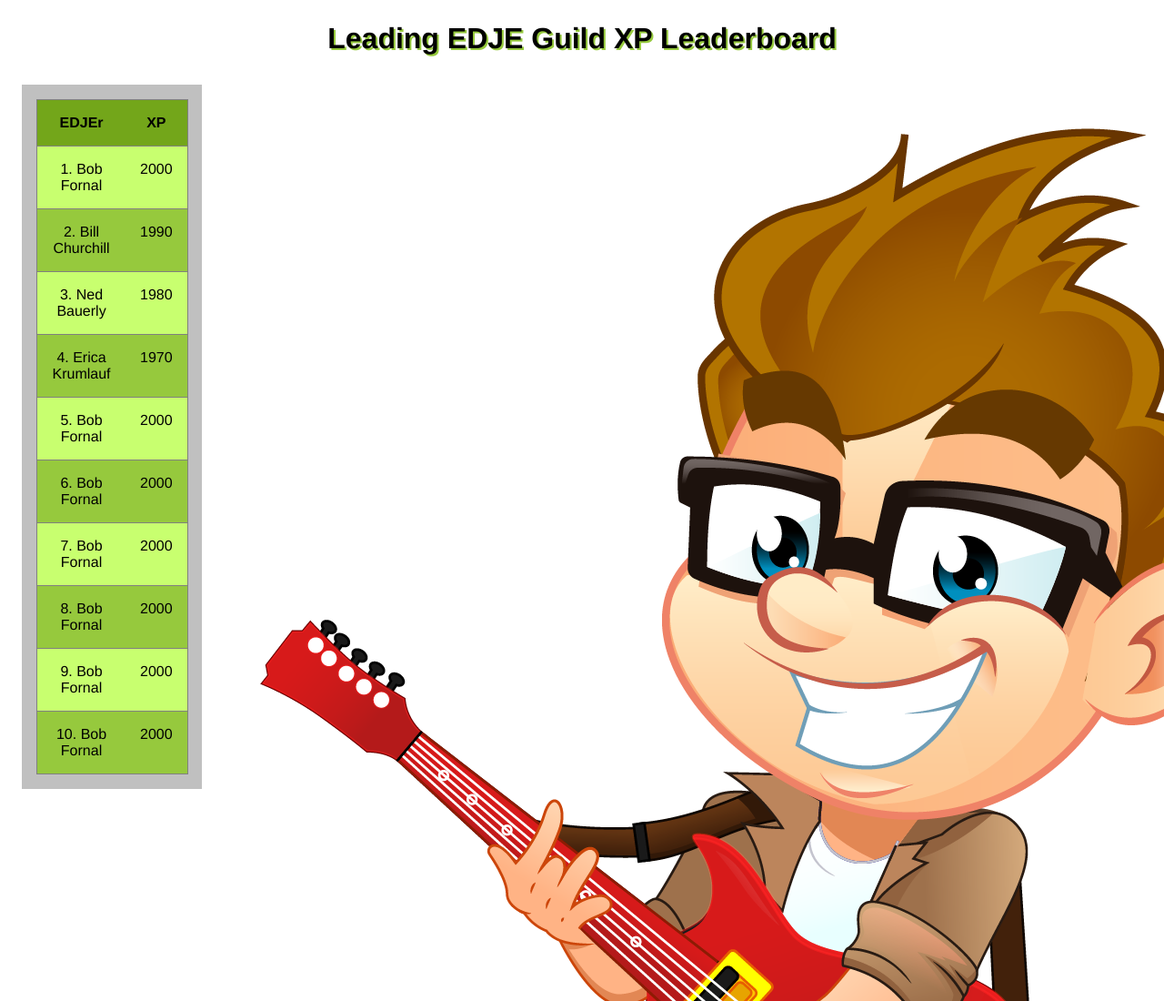
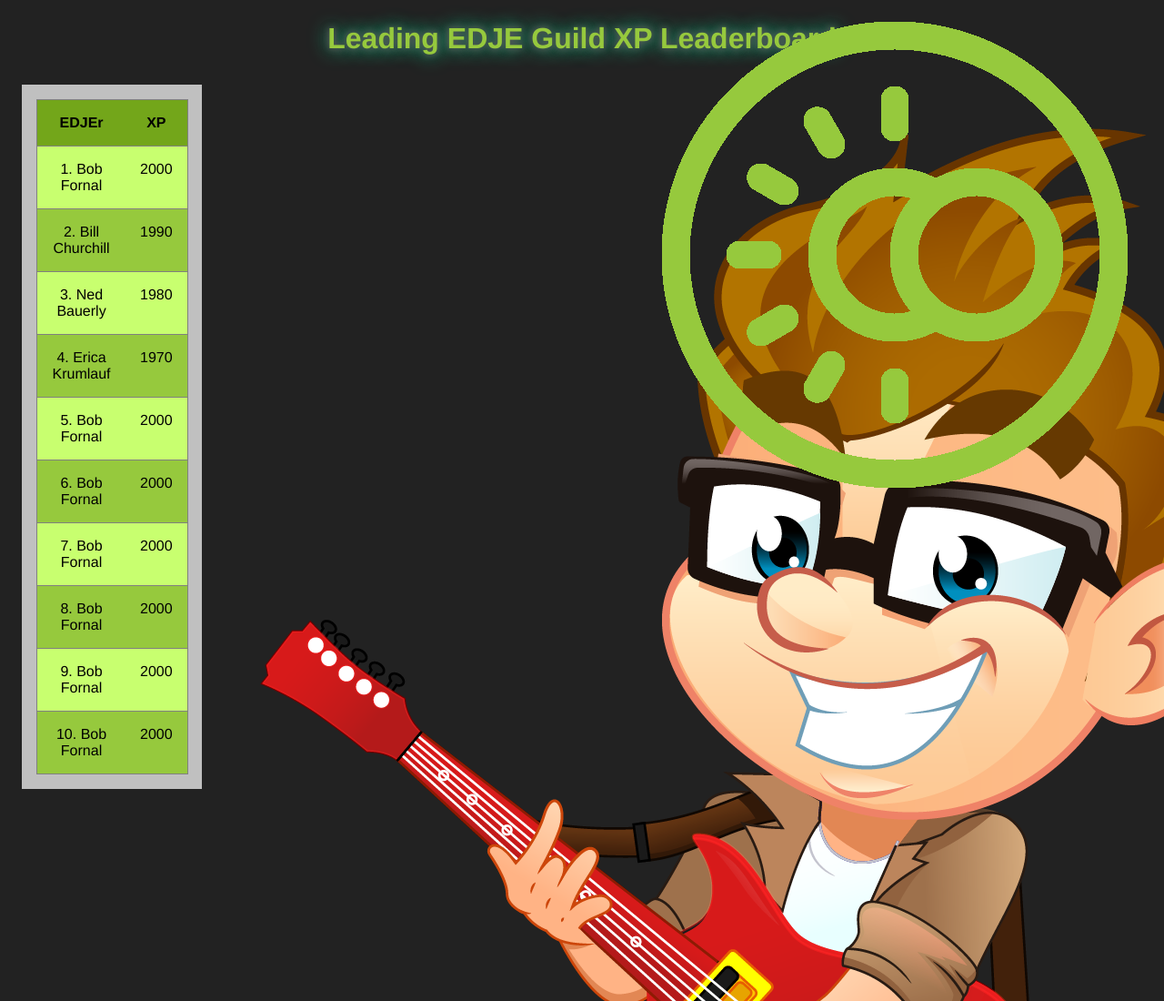
Before and after one commit to bob-fornal/edje-guild-scores, a website built with Parcel: page src/index.html in a window 1280 px wide. Shown: the top 1100 px of the page at 91% size. Built offline with nearby package versions, Linux system fonts and the light colour scheme.

Commit message:
Better Title and Dark Mode

```diff
--- a/src/index.html
+++ b/src/index.html
@@ -9,9 +9,13 @@
     <link rel="icon" type="image/png" sizes="32x32" href="../assets/images/favicon-32x32.png">
     <link rel="icon" type="image/png" sizes="16x16" href="../assets/images/favicon-16x16.png">
   </head>
-  <body>
+  <body class="body">
     <div class="title">
       Leading EDJE Guild XP Leaderboard
+
+      <span class="toggle-dark-mode">
+        <img src="../assets/images/dark-mode.png?width=32" />
+      </span>
     </div>
 
     <div class="content">
--- a/src/styles/guild.scss
+++ b/src/styles/guild.scss
@@ -3,6 +3,34 @@
   --edje-green: rgb(150, 201, 61);
   --edje-green-lighter: rgb(200, 255, 111);
   --edje-green-darker: rgb(115, 166, 26);
+
+
+}
+
+.body {
+
+  &.dark {
+    background-color: #222;
+
+    .title {
+      color: var(--edje-green);
+      text-shadow:
+      0 0 7px #555,
+      0 0 10px #555,
+      0 0 21px #0fa;
+    }
+  }
+  &:not(.dark) {
+    background-color: white;
+
+    .title {
+      color: var(--edje-green);
+      text-shadow:
+      0 0 7px #555,
+      0 0 10px #555,
+      0 0 21px #0fa;
+    }
+  }
 }
 
 .title {
@@ -10,8 +38,14 @@
   font-size: 4vh;
   font-weight: bold;
   padding: 2vh;
+  position: relative;
   text-align: center;
-  text-shadow: var(--edje-green) 2px 2px;
+
+  .toggle-dark-mode {
+    cursor: pointer;
+    position: absolute;
+    right: 1em;
+  }
 }
 
 .content {
@@ -26,6 +60,7 @@
   .left,
   .right {
     background-color: silver;
+    color: black;
     display: inline-block;
     flex-grow: 1;
     font-family: Helvetica, Arial, sans-serif;
--- a/src/ts/guild.ts
+++ b/src/ts/guild.ts
@@ -10,18 +10,30 @@ class Guild {
   leftElement: any = document.querySelector('#people .table-body');
   rightElement: any = document.querySelector('#guild .table-body');
 
+  toggle: any = document.querySelector('.toggle-dark-mode');
+  body: any = document.querySelector('.body');
+
   template: any;
   minutes: number;
 
-  constructor(minutes: number) {
+  constructor(minutes: number, dark: boolean = true) {
     this.minutes = minutes;
-    this.init();
+    this.init(dark);
   }
 
-  init = async (): Promise<void> => {
+  init = async (dark: boolean): Promise<void> => {
+    this.toggle.addEventListener('click', this.handleToggleMode.bind(this));
+    if (dark === true) {
+      this.handleToggleMode();
+    }
+
     this.getTemplate();
     await this.processAll();
     this.startTimer();
+  };
+
+  handleToggleMode = () => {
+    this.body.classList.toggle('dark');
   };
 
   startTimer = (): void => {
```
Also changed, not shown: README.md, assets/images/dark-mode.png (added).
